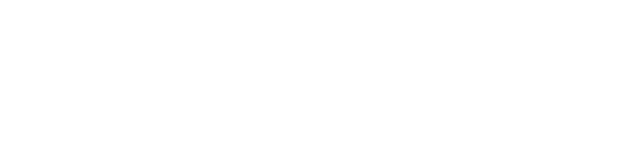
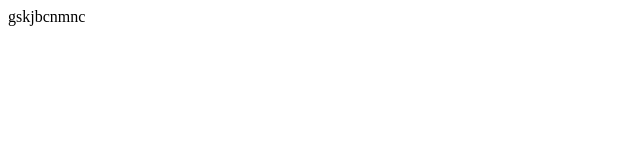
Before and after one commit to somy123/somyaDay1, a website: page index.html in a window 1280 px wide. Shown: the whole page, without its empty margins (0-640 px from the left). Drawn offline with Linux system fonts and the light colour scheme.

Commit message:
1 file modified

```diff
--- a/index.html
+++ b/index.html
@@ -1 +1,2 @@
 <div id="app"></div>
+<p>gskjbcnmnc</p>
```
